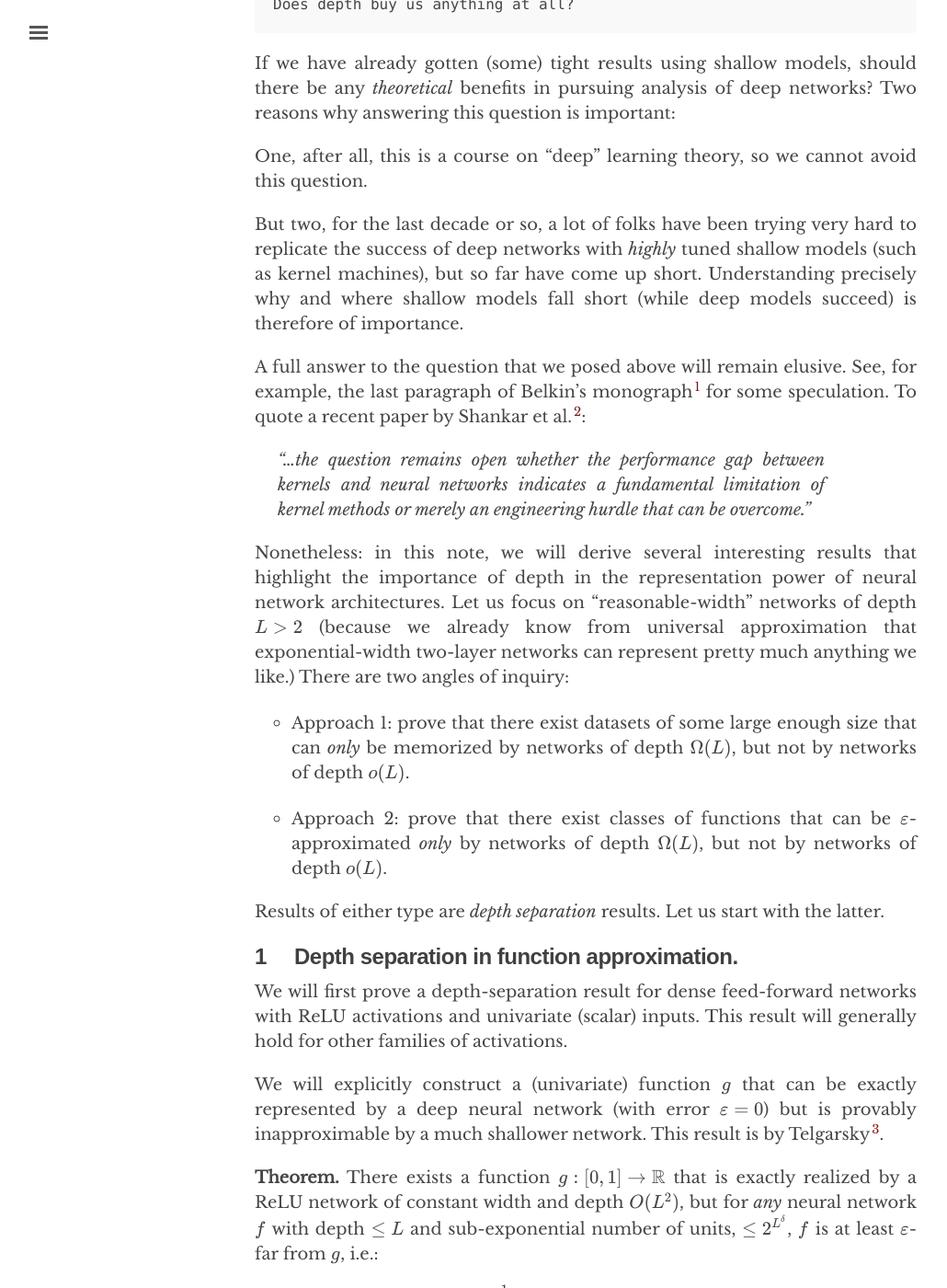
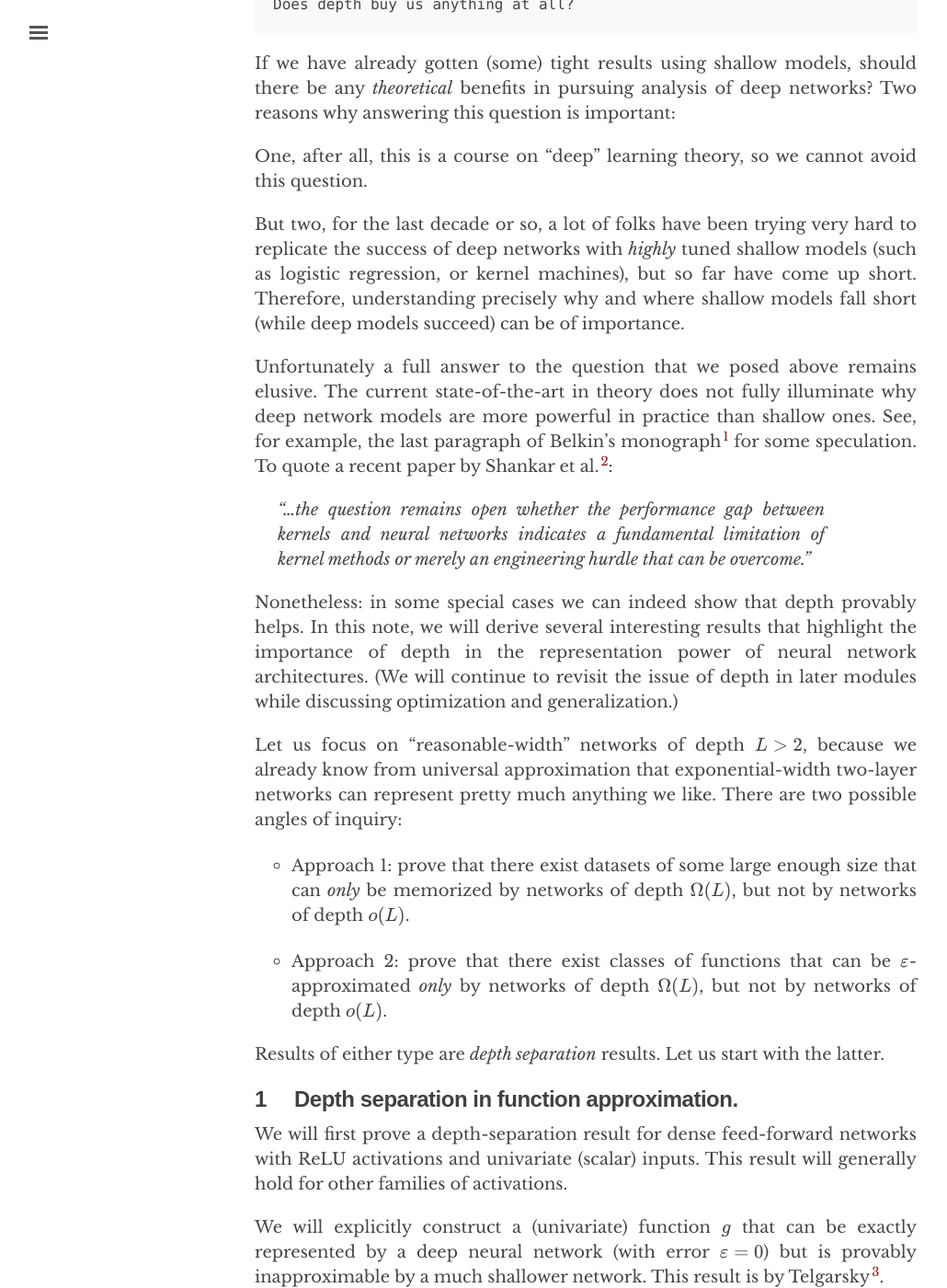
Before and after one commit to chinmayhegde/fodl, a Jekyll site: the page built from _posts/2022-01-16-representation03.md, in a window 1280 px wide and 1400 px high, scrolled down 488 px. Shown: the whole window at 92% size, without its empty margins (3-1033 px from the left). Built offline with Jekyll 4.4.1, drawn with Linux system fonts in a browser that asks for light colours; nearby versions of some CDN libraries; some of the changed text lies outside the part shown.

Commit message:
Update 2022-01-16-representation03.md

```diff
--- a/_posts/2022-01-16-representation03.md
+++ b/_posts/2022-01-16-representation03.md
@@ -17,13 +17,15 @@ If we have already gotten (some) tight results using shallow models, should ther
 
 One, after all, this is a course on "deep" learning theory, so we cannot avoid this question.
 
-But two, for the last decade or so, a lot of folks have been trying very hard to replicate the success of deep networks with *highly* tuned shallow models (such as kernel machines), but so far have come up short. Understanding precisely why and where shallow models fall short (while deep models succeed) is therefore of importance.
+But two, for the last decade or so, a lot of folks have been trying very hard to replicate the success of deep networks with *highly* tuned shallow models (such as logistic regression, or kernel machines), but so far have come up short. Therefore, understanding precisely why and where shallow models fall short (while deep models succeed) can be of importance.
 
-A full answer to the question that we posed above will remain elusive. See, for example, the last paragraph of Belkin's monograph[^belkin] for some speculation. To quote a recent paper by Shankar et al.[^shankar]:
+Unfortunately a full answer to the question that we posed above remains elusive. The current state-of-the-art in theory does not fully illuminate why deep network models are more powerful in practice than shallow ones. See, for example, the last paragraph of Belkin's monograph[^belkin] for some speculation. To quote a recent paper by Shankar et al.[^shankar]:
 
 > "...the question remains open whether the performance gap between kernels and neural networks indicates a fundamental limitation of kernel methods or merely an engineering hurdle that can be overcome."
 
-Nonetheless: in this note, we will derive several interesting results that highlight the importance of depth in the representation power of neural network architectures. Let us focus on "reasonable-width" networks of depth $L > 2$ (because we already know from universal approximation that exponential-width two-layer networks can represent pretty much anything we like.) There are two angles of inquiry:
+Nonetheless: in some special cases we can indeed show that depth provably helps. In this note, we will derive several interesting results that highlight the importance of depth in the representation power of neural network architectures. (We will continue to revisit the issue of depth in later modules while discussing optimization and generalization.)
+
+Let us focus on "reasonable-width" networks of depth $L > 2$, because we already know from universal approximation that exponential-width two-layer networks can represent pretty much anything we like. There are two possible angles of inquiry:
 
 * Approach 1: prove that there exist datasets of some large enough size that can *only* be memorized by networks of depth $\Omega(L)$, but not by networks of depth $o(L)$.
 
@@ -68,7 +70,7 @@ The proof is elegant and will inform us also while proving memorization-style de
 
 
 **Proof sketch**{:.label #DepthSeparationProof}
-  High level idea: (a) observe that any ReLU network $g$ simulates a piecewise linear function. (b) prove that the number of pieces in the range of $g$ grows polynomially with width but exponentially in depth.
+  High level idea: (a) observe that any ReLU network $f$ simulates a piecewise linear function. (b) prove that the number of pieces in the range of $f$ grows polynomially with width but exponentially in depth. (c) construct a "hard" function $g$ which has exponentially many pieces, and therefore cannot be simulated with shallow-but-wide networks.
   **_(COMPLETE)_.**
 {:.proof}
 
```
